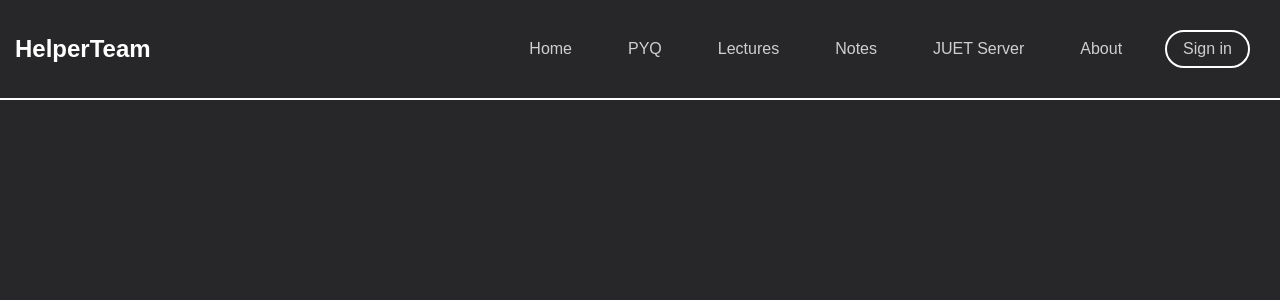
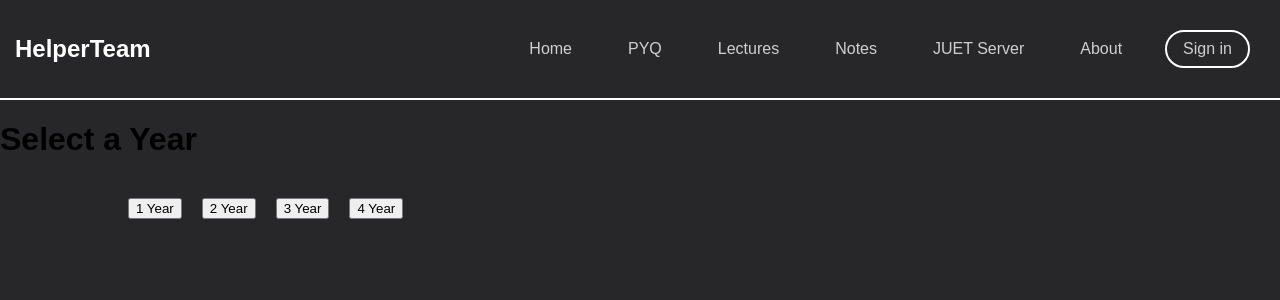
Before and after one commit to Indranil102/Helper_Team, a React (Create React App) app: page /juetserver in a window 1280 px wide. Shown: the top 300 px of the page. Built offline with nearby package versions, Linux system fonts and the light colour scheme; a web font is replaced by a local one.

Commit message:
juet server

```diff
--- a/src/App.js
+++ b/src/App.js
@@ -6,6 +6,7 @@ import Pyq from './Pages/pyq/Pyq';
 import Lectures from './Pages/lectures/Lectures';
 import SignUp from './Component/signup/SignUp';
 import Notes from './Pages/notes/Notes';
+import Juetserver from './Pages/Juetserver/Juetserver';
 
 
 function App() {
@@ -31,6 +32,7 @@ function App() {
       <Route path='/signup' element={<SignUp/>} />
 
       <Route path='/notes' element={<Notes/>} />
+      <Route path='/juetserver' element={<Juetserver/>} />
 
 
 
--- a/src/Pages/Juetserver/Juetserver.jsx
+++ b/src/Pages/Juetserver/Juetserver.jsx
@@ -1,9 +1,10 @@
 import React from 'react'
-import 'Juetserver.css'
+import './Juetserver.css'
+import SelectDepartment from '../SelectDepartment/SelectDepartment'
 const Juetserver = () => {
   return (
     <div>
-
+     <SelectDepartment/>
     </div>
   )
 }
--- a/src/Pages/SelectDepartment/SelectDepartment.jsx
+++ b/src/Pages/SelectDepartment/SelectDepartment.jsx
@@ -1,5 +1,5 @@
 import React from 'react'
-import './SelectDepartment.css'
+import './SelectDepartment'
 const SelectDepartment = () => {
   return (
     <div>
```
